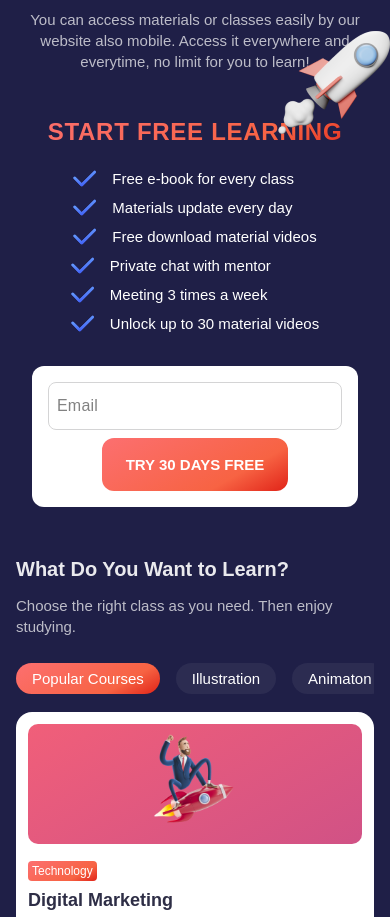
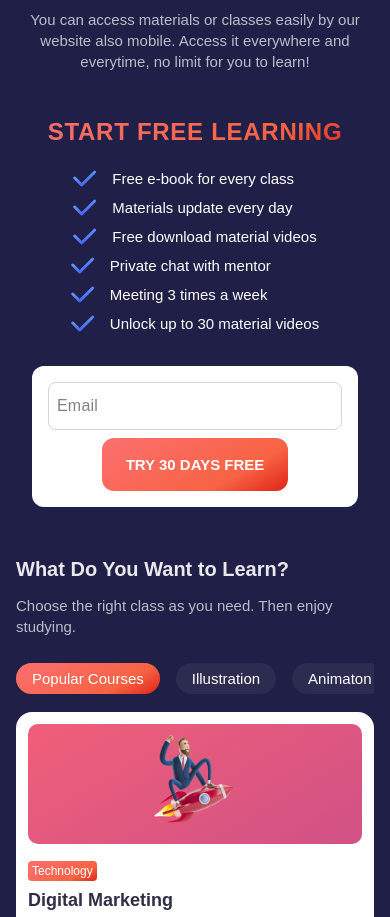
Before and after one commit to dmitriy-design/Smart.Education, a plain HTML site: page index.html in a window 390 px wide. Shown: the part 1076-1993 px from the top of the page. Drawn offline with Linux system fonts and the light colour scheme; a web font is replaced by a local one.

Commit message:
Small fixed bug with trial

```diff
--- a/scss/main.scss
+++ b/scss/main.scss
@@ -1336,6 +1336,10 @@ body {
     .footer {
         padding: 1.5rem 0;
     }
+
+    .trial__title::before {
+        display: none;
+    }
 }
 
 @media (max-width: 420px) {
```
Also changed, not shown: css/main.css, css/main.min.css.
